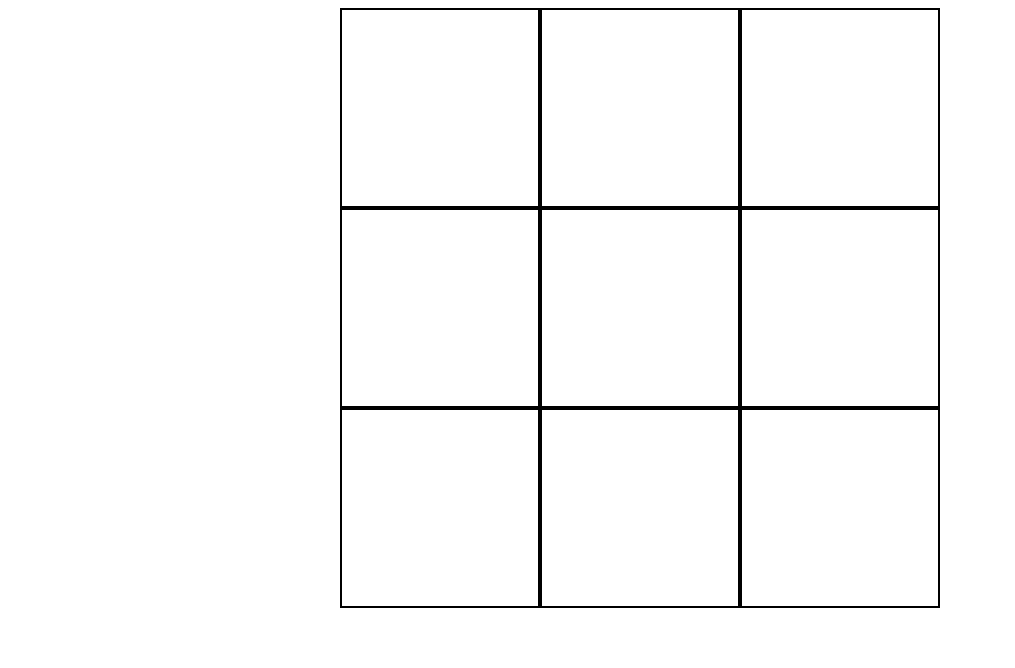
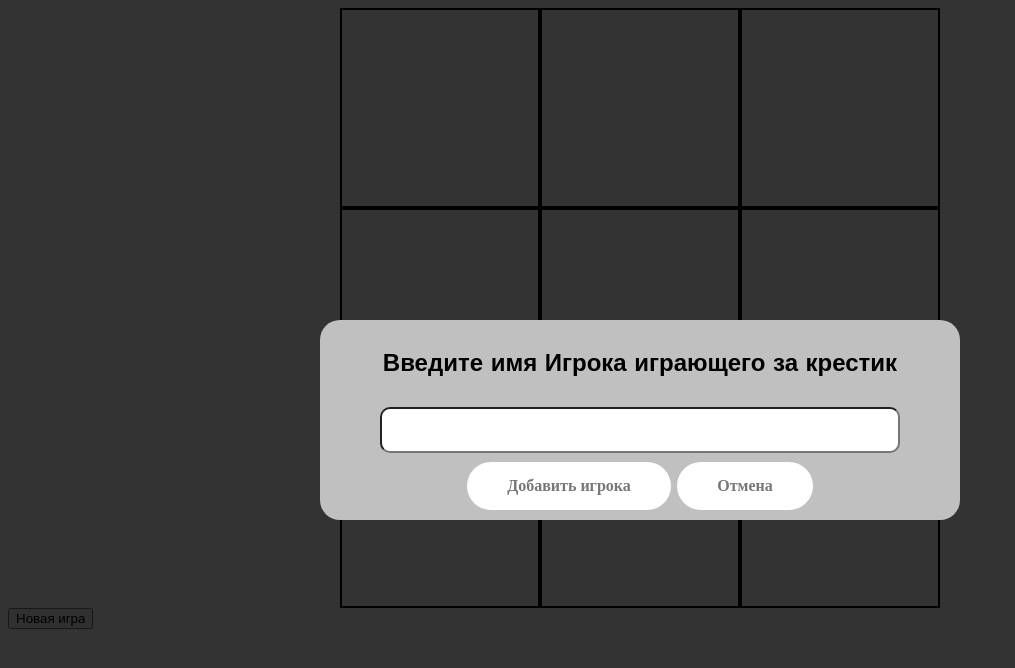
Before and after one commit to AntonParkhimovich/tic-tac, a plain HTML site: page index.html in a window 1280 px wide. Shown: the whole page, without its empty margins (0-1015 px from the left). Drawn offline with nearby package versions, Linux system fonts and the light colour scheme.

Commit message:
init: add modal window

```diff
--- a/block.js
+++ b/block.js
@@ -6,7 +6,6 @@ newstep = (step, event)=> {
   let cell = event.target
   if(cell.lastChild === null && cell.className ==='column-game' ){
     cell.insertAdjacentHTML('afterbegin',`<div class="${step}"></div>`)
-    togle(cell.firstChild)
     if(step === cross){
       return circle
     }
@@ -48,9 +47,7 @@ createResult = (winner) =>{
     document.querySelector('body').insertAdjacentHTML('afterbegin',`<h1> Победили ${winner}</h1>`)
   }
 }
-togle = (cell) => {
-  cell.style.opacity = '1'
-}
+
 game.addEventListener('click', event =>{
  step = newstep(step,event)
  let winner = checkWin()
--- a/index.html
+++ b/index.html
@@ -3,6 +3,9 @@
   <head>
     <script src="/block.js" defer></script>
     <link rel="stylesheet" href="style.css">
+    <link rel="preconnect" href="https://fonts.gstatic.com">
+    <link href="https://fonts.googleapis.com/css2?family=Josefin+Sans&display=swap" rel="stylesheet">
+    <link rel="stylesheet" href="https://cdnjs.cloudflare.com/ajax/libs/animate.css/4.1.1/animate.min.css"/>
   </head>
 
   <body>
@@ -17,7 +20,17 @@
       <div class="column-game"></div>
       <div class="column-game"></div>
     </div>
-
+    <button class="btn-newgame">Новая игра</button>
+    <div class="modal animate__animated animate__backInDown">
+      <div class="modal-body">
+        <h2 class="modal-title">Введите имя Игрока играющего за крестик</h1>
+        <input type="text" placeholder="" class="modal-input__name">
+        <div class="modal-footer">
+          <a href="#" class="btn btn-white btn-animate">Добавить игрока</a>
+          <a href="#" class="btn btn-white btn-animate">Отмена</a>
+        </div>
+      </div>
+    </div>
 
   </body>
 </html>
--- a/style.css
+++ b/style.css
@@ -16,8 +16,6 @@
    border: 2px solid black;
    box-sizing: border-box;
    align-items: center;
-   transition-property: opacity;
-  transition-duration: 2s, 4s;
 }
 .cross{
     background:black;
@@ -26,9 +24,6 @@
     position: relative;
     left: 91px;
     transform: rotate(45deg);
-    opacity: 0;
-    transition-property: opacity;
-    transition-duration: 2s, 4s;
 }
 .cross:after {
   content: "";
@@ -41,7 +36,6 @@
 }
 
 .circle{
-  display: none;
   width: 175px;
   height: 175px;
   border: 10px solid black;
@@ -50,3 +44,122 @@
 .toggle{
   opacity: 1;
 }
+.btn-newgame {
+}
+.modal {
+  display: block;
+  position: fixed;
+  z-index: 1;
+  top: 0;
+  left: 0;
+  overflow: auto;
+  background-color: rgba(0, 0, 0, 0.8);
+  width: 100vw;
+  height: 100vh;
+}
+.modal-body {
+  display: flex;
+    background-color: silver;
+    margin: 25%;
+    width: 50%;
+    height: 25%;
+    flex-direction: column;
+    flex-wrap: nowrap;
+    align-content: space-around;
+    justify-content: space-evenly;
+    align-items: center;
+    border-radius: 20px;
+}
+.modal-title {
+  font-family: 'Josefin Sans', sans-serif;
+}
+.modal-input__name {
+    width: 80%;
+    height: 20%;
+    border-radius: 10px;
+    font-size: 35px;
+    text-align: center;
+}
+.modal-footer{
+    display: flex;
+    justify-content: space-between;
+    width: 27vw;
+}
+.btn-accept {
+    width: 50%;
+    height: 5vh;
+    border-radius: 8px;
+    font-family: 'Josefin Sans';
+}
+.btn-cancell {
+    width: 40%;
+    height: 5vh;
+    border-radius: 8px;
+    font-family: 'Josefin Sans';
+}
+
+
+.btn:link,
+.btn:visited {
+    font-weight: 900;
+    text-decoration: none;
+    padding: 15px 40px;
+    display: inline-block;
+    border-radius: 100px;
+    transition: all .2s;
+    position: relative;
+}
+
+.btn:hover {
+    transform: translateY(-3px);
+    box-shadow: 0 10px 20px rgba(0, 0, 0, 0.2);
+}
+
+.btn:active {
+    transform: translateY(-1px);
+    box-shadow: 0 5px 10px rgba(0, 0, 0, 0.2);
+}
+
+.btn-white {
+    background-color: #fff;
+    color: #777;
+}
+
+.btn::after {
+    content: "";
+    display: inline-block;
+    height: 100%;
+    width: 100%;
+    border-radius: 100px;
+    position: absolute;
+    top: 0;
+    left: 0;
+    z-index: -1;
+    transition: all .4s;
+}
+
+.btn-white::after {
+    background-color: #fff;
+}
+
+.btn:hover::after {
+    transform: scaleX(1.4) scaleY(1.6);
+    opacity: 0;
+}
+
+.btn-animated {
+    animation: moveInBottom 5s ease-out;
+    animation-fill-mode: backwards;
+}
+
+@keyframes moveInBottom {
+    0% {
+        opacity: 0;
+        transform: translateY(30px);
+    }
+
+    100% {
+        opacity: 1;
+        transform: translateY(0px);
+    }
+}
```
